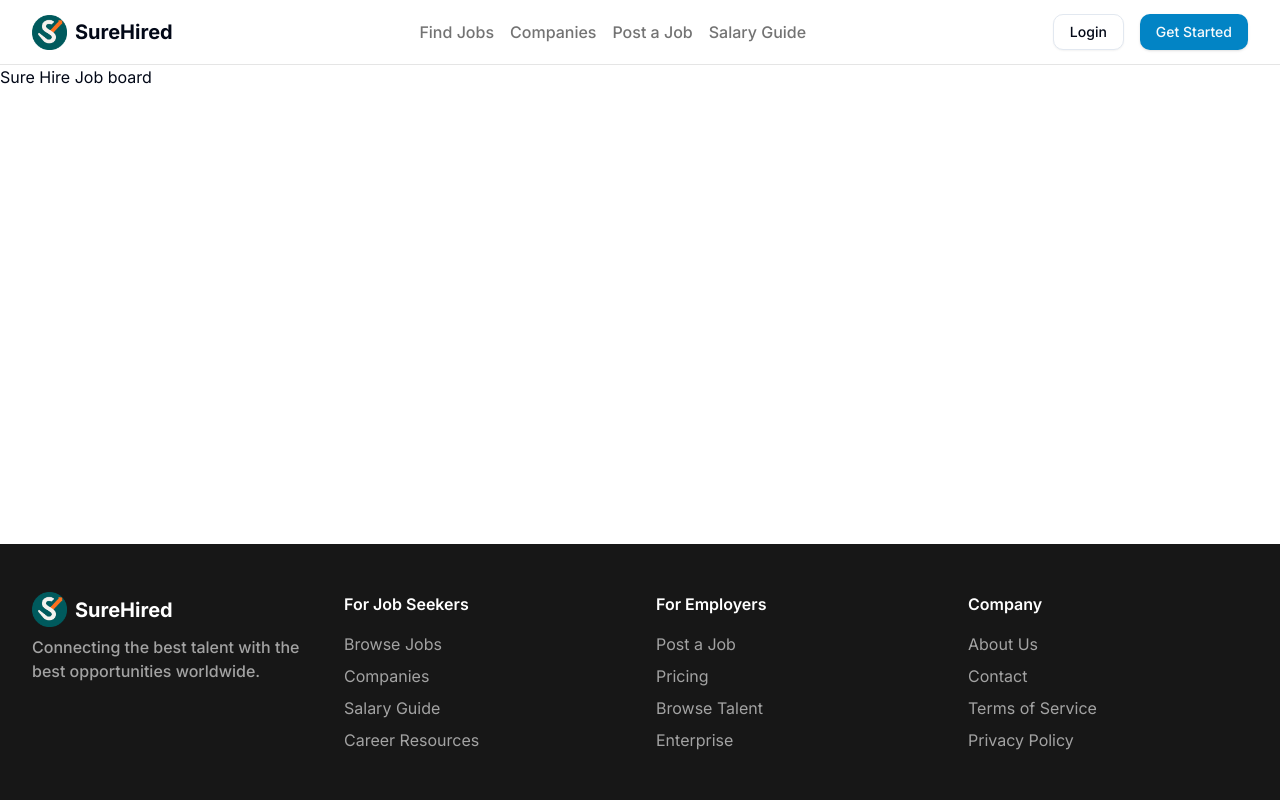
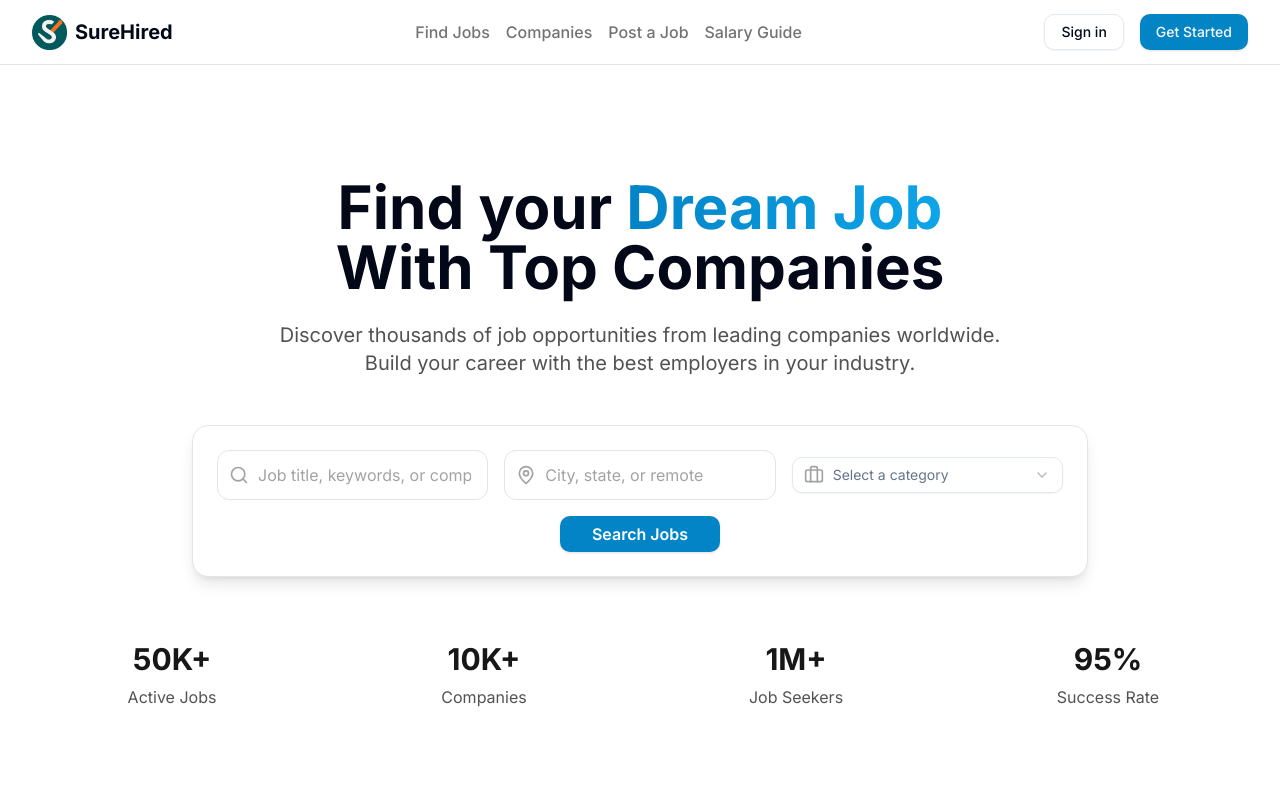
Before and after one commit to chidubesteve/SureHired, a Next.js app: page / in a window 1280 px wide. Shown: the top 800 px of the page. Built offline with nearby package versions, Linux system fonts and the light colour scheme.

Commit message:
added dropdown to accommodate wrap and overlapping of text on screen size 768px

```diff
--- a/src/app/page.tsx
+++ b/src/app/page.tsx
@@ -1,12 +1,13 @@
 import Footer from "@/components/Footer";
 import Header from "@/components/Header";
+import HeroSection from "@/components/HeroSection";
 
 export default function Home() {
   return (
     <>
       <Header />
       <main className="flex-1">
-        <h1>Sure Hire Job board</h1>
+        <HeroSection />
       </main>
       <Footer />
     </>
--- a/src/components/Header/ClientHeaderJsx.tsx
+++ b/src/components/Header/ClientHeaderJsx.tsx
@@ -5,6 +5,13 @@ import { useState } from "react";
   import { Button } from "@/components/ui/button";
   import { Menu, X } from "lucide-react";
 import { NAV_LINKS } from "@/config/nav-links";
+import {
+  DropdownMenu,
+  DropdownMenuContent,
+  DropdownMenuItem,
+  DropdownMenuTrigger,
+} from "@/components/ui/dropdown-menu";
+
 
   type UserType = "candidate" | "employer" | null;
 
@@ -15,12 +22,12 @@ const ClientHeaderJsx = () => {
     return (
       <div className="flex items-center">
         {/* Auth Buttons */}
-      <div className="hidden md:flex items-center gap-4">
+        <div className="hidden lg:flex items-center gap-4">
           {!userType && (
             <>
               <Link href="/sign-in">
-              <Button variant="outline" className="hover:text-foreground">
-                Login
+                <Button variant="outline" className="">
+                  Sign in
                 </Button>
               </Link>
               <Link href="/sign-up">
@@ -30,12 +37,33 @@ const ClientHeaderJsx = () => {
           )}
         </div>
 
+        {/* Compact layout only between 756px and 901px */}
+        <div className="hidden compact:block">
+          <DropdownMenu>
+            <DropdownMenuTrigger asChild>
+              <Button>Get Started</Button>
+            </DropdownMenuTrigger>
+            <DropdownMenuContent className="w-40 cursor-pointer font-medium space-y-1">
+              <DropdownMenuItem className="hover:!bg-primary hover:!text-card">
+                <Link href={"/sign-in"}>Sign In</Link>
+              </DropdownMenuItem>
+              <DropdownMenuItem className="hover:!bg-primary hover:!text-card">
+                <Link href={"/sign-up"}>Get Started</Link>
+              </DropdownMenuItem>
+            </DropdownMenuContent>
+          </DropdownMenu>
+        </div>
+
         {/* Mobile Menu Button */}
         <button
           className="md:hidden p-2 cursor-pointer rounded hover:bg-gray-100"
           onClick={() => setIsMenuOpen((prev) => !prev)}
         >
-        {isMenuOpen ? <X className="w-6 h-6" /> : <Menu className="w-6 h-6" />}
+          {isMenuOpen ? (
+            <X className="w-6 h-6" />
+          ) : (
+            <Menu className="w-6 h-6" />
+          )}
         </button>
 
         {/* Mobile Navigation */}
@@ -44,7 +72,10 @@ const ClientHeaderJsx = () => {
             <hr className="border-neutral-200" />
             <ul className="list-none flex flex-col space-y-4 my-4">
               {NAV_LINKS.map((link) => (
-              <li key={link.href} className="text-muted-foreground font-medium">
+                <li
+                  key={link.href}
+                  className="text-neutral-500 font-medium hover:text-foreground"
+                >
                   <Link href={link.href} className="cursor-pointer">
                     {link.label}
                   </Link>
```
Lines whose indentation alone changed are shown as unchanged.
